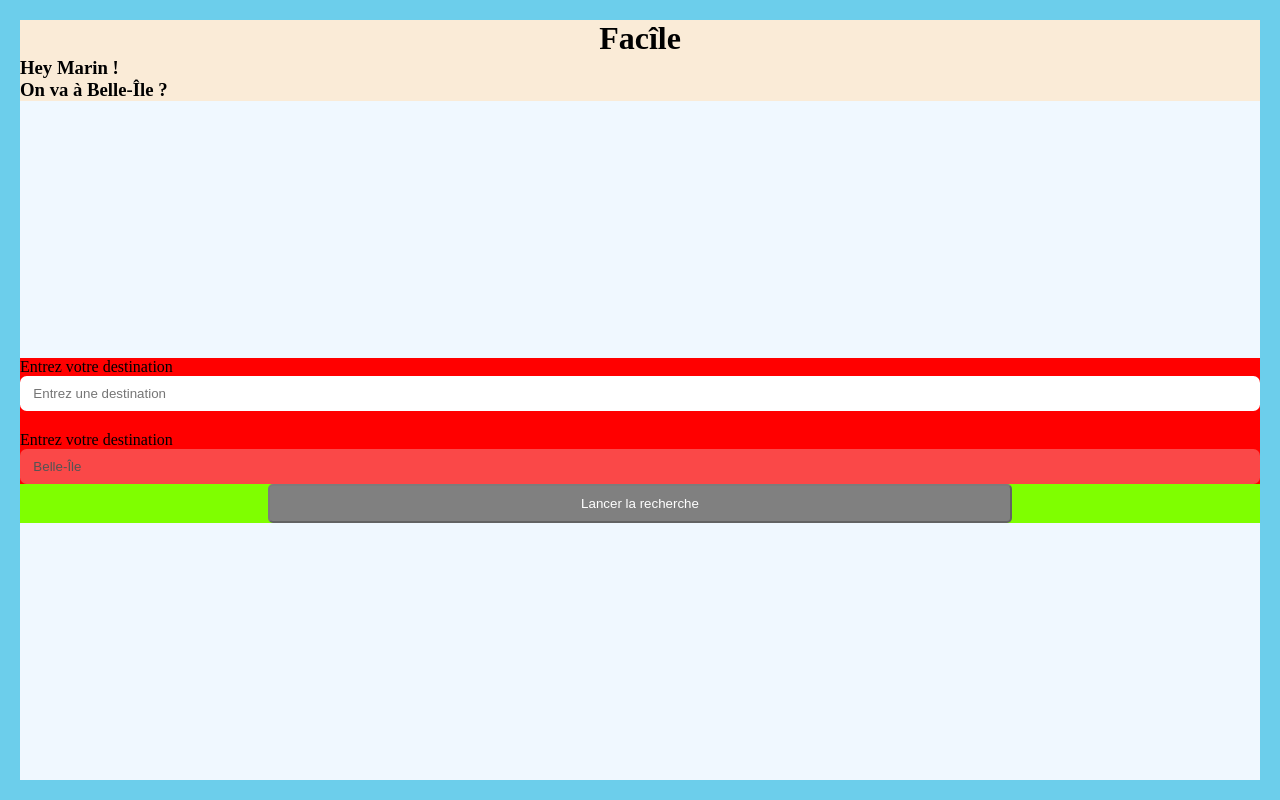
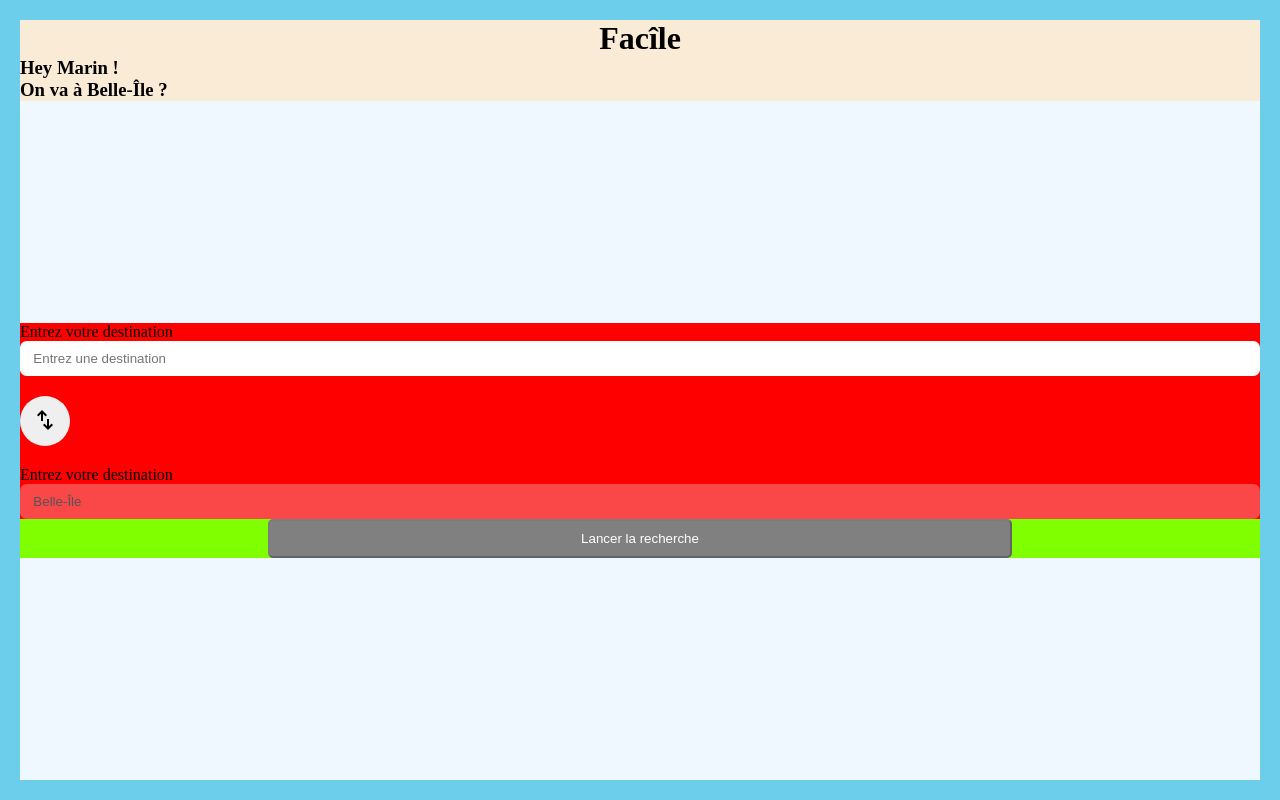
Before and after one commit to MarinB-56/facile, an Angular app in the folder frontend/: page / in a window 1280 px wide. Built offline with nearby package versions, Linux system fonts and the light colour scheme; a web font is replaced by a local one.

Commit message:
Add swap button between origin and destination

```diff
--- a/frontend/src/app/models/destination.model.ts
+++ b/frontend/src/app/models/destination.model.ts
@@ -1,5 +1,6 @@
 export interface Destination {
   id: string,
   name: string,
-  embedded_type: string
+  embedded_type: string,
+  direction?: string
 }
--- a/frontend/src/app/trip-configurator/trip-destinations/trip-destinations.component.css
+++ b/frontend/src/app/trip-configurator/trip-destinations/trip-destinations.component.css
@@ -7,3 +7,11 @@ p {
   flex-direction: column;
   gap: 20px;
 }
+
+.trip-destination__swap-button {
+  width: 50px;
+  height: 50px;
+  text-align: center;
+  border-radius: 50%;
+  border: none;
+}
--- a/frontend/src/app/trip-configurator/trip-destinations/trip-destinations.component.html
+++ b/frontend/src/app/trip-configurator/trip-destinations/trip-destinations.component.html
@@ -4,6 +4,10 @@
     <app-destination-picker placeholderText='Entrez une destination' (selectedDestination)="onDestinationSelected($event)"></app-destination-picker>
   </div>
 
+  <button class="trip-destination__swap-button">
+    <span class="material-symbols-outlined">swap_vert</span>
+  </button>
+
   <div>
     <p>Entrez votre destination</p>
     <app-destination-picker valueText="Belle-Île" [isDisabled]="true"></app-destination-picker>
```
